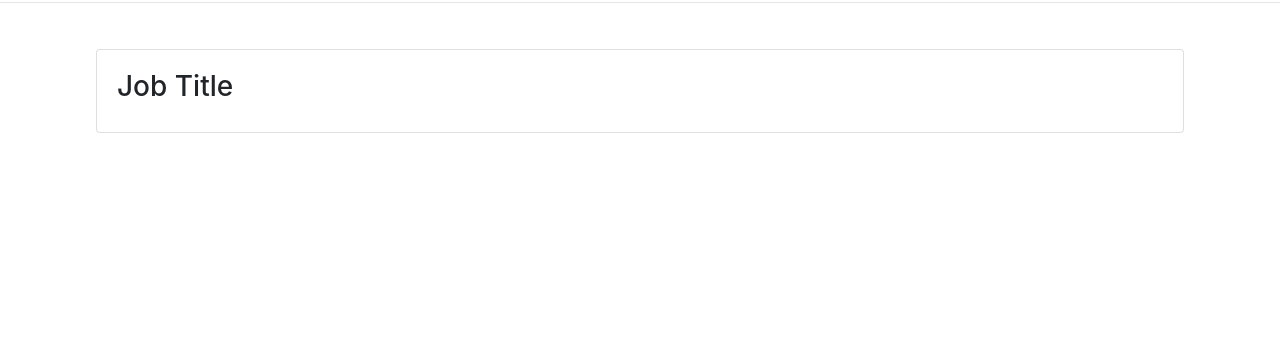
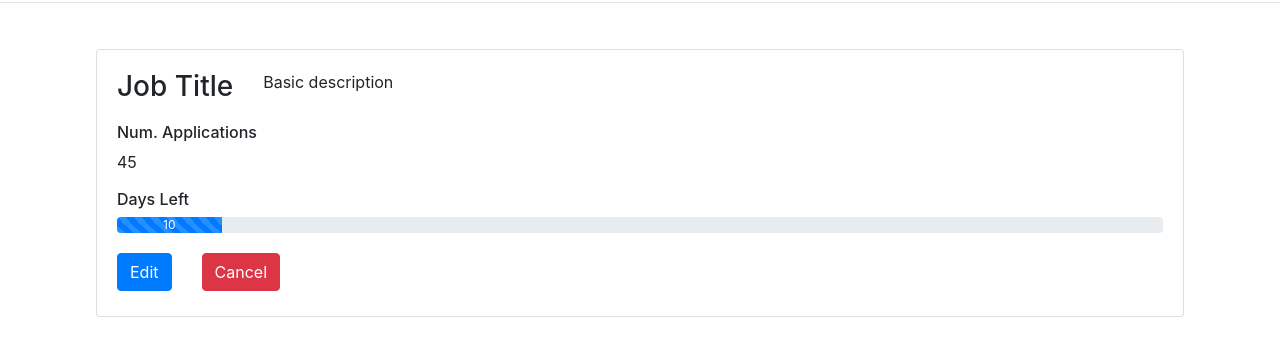
Before and after one commit to kylevincent/careerHubV2, a website: page public/root/employerDash/employerDashIndex.html in a window 1280 px wide. Shown: the part 369-724 px from the top of the page. Drawn offline with nearby package versions, Linux system fonts and the light colour scheme; a script that the page names is missing.

Commit message:
created card template

```diff
--- a/public/root/employerDash/employerDashIndex.html
+++ b/public/root/employerDash/employerDashIndex.html
@@ -74,7 +74,59 @@
     <div class="card">
         <div class="card-body">
 
-            <h3>Job Title</h3>
+        <div class="row justify-content-left">
+            <div class="col-md-auto">
+                <h3>Job Title</h3>
+            </div>
+
+            <div class="col-md-auto">
+                <p>Basic description</p>
+            </div>
+        </div>
+
+
+            <div class="job_card_items">
+                <div class="row justify-content-left">
+                    <div class="col-md-auto">
+                    </div>
+                </div>
+                <h6>Num. Applications</h6>
+                <p>45</p>
+            </div>
+
+
+            <div class="job_card_items">
+                <h6>Days Left</h6>
+                <div class="progress">
+                    <div class="progress-bar progress-bar-striped progress-bar-animated" role="progressbar" aria-valuenow="75" aria-valuemin="0" aria-valuemax="100" style="width: 10%">10</div>
+                </div>
+            </div>
+
+
+            <div class="job_card_items">
+            <div id="job_card_settings_buttons" class="row justify-content-left">
+                <div class="col-md-auto">
+                    <button type="button" class="btn btn-primary">Edit</button>
+                </div>
+
+                <div class="col-md-auto">
+                    <button type="button" class="btn btn-danger">Cancel</button>
+                </div>
+            </div>
+            </div>
+
+
+
+
+
+
+<!--<div class="row justify-content-left">
+                    <div class="col-md-auto">
+                    </div>
+                </div>-->
+
+
+
 
         </div>
     </div>
--- a/public/root/vendor/css/employer_dashboard.css
+++ b/public/root/vendor/css/employer_dashboard.css
@@ -31,3 +31,12 @@
     margin-top: 10px;
     margin-bottom: 10px;
 }
+
+.job_card_items{
+    margin-top: 10px;
+    margin-bottom: 5px;
+}
+
+#job_card_settings_buttons{
+    margin-top: 20px;
+}
```
